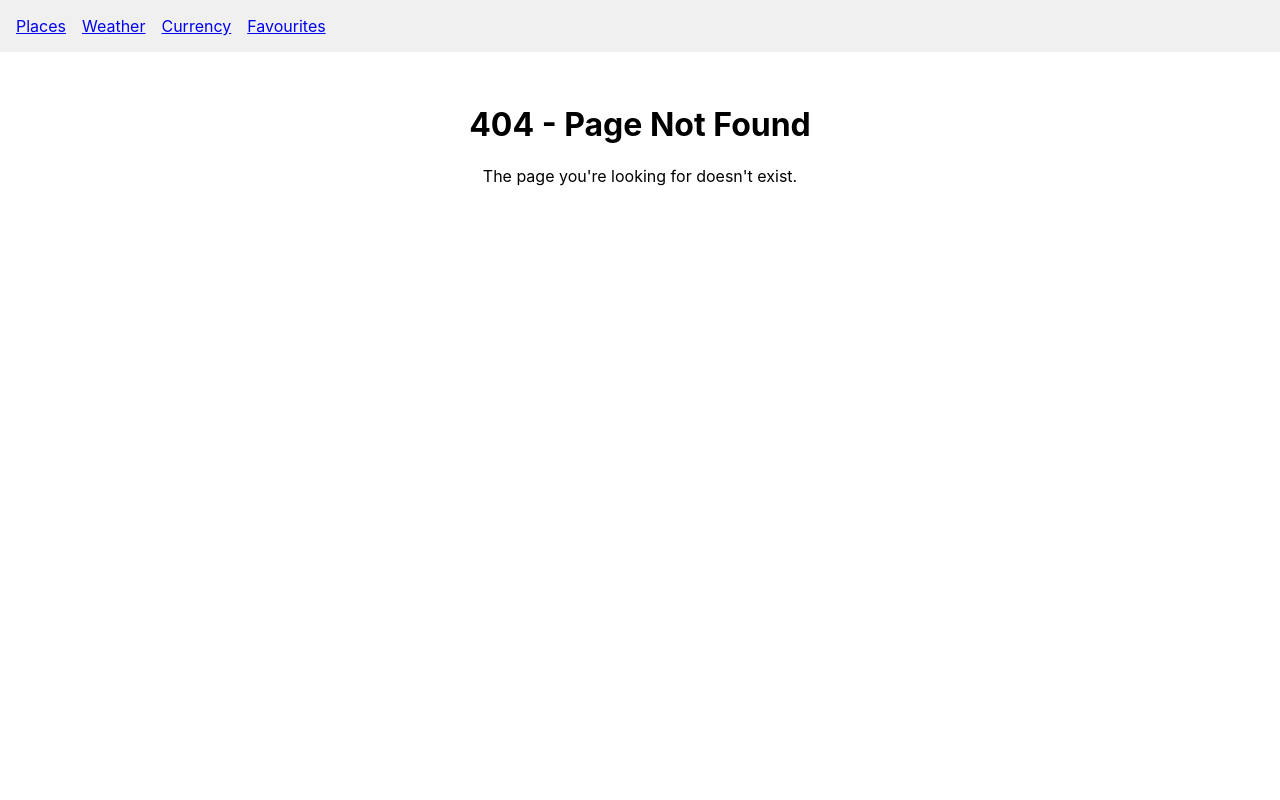
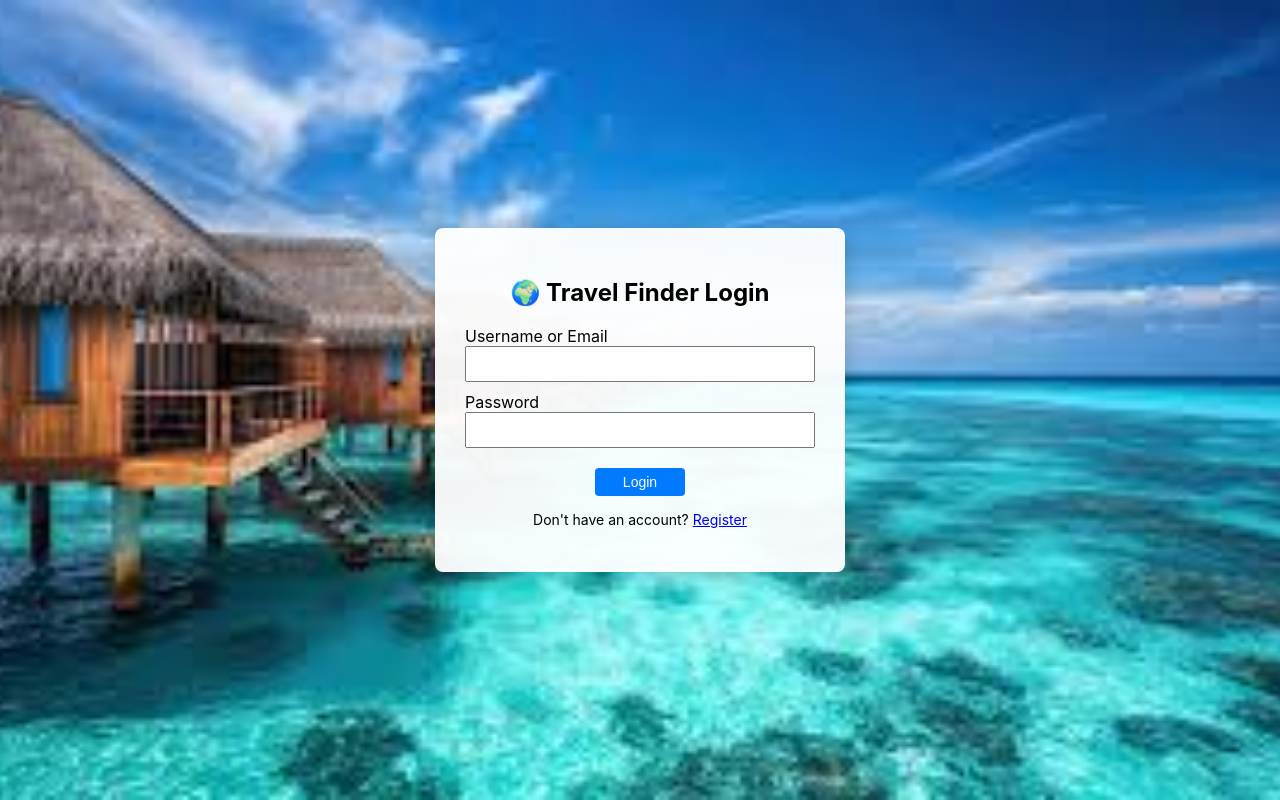
Before and after one commit to juliankoh6/Web-travel-planner, a React (Create React App) app in the folder frontend/: page /login in a window 1280 px wide. Before the commit this address had no page. Built offline with nearby package versions, Linux system fonts and the light colour scheme.

Commit message:
Update App.js

```diff
--- a/frontend/src/App.js
+++ b/frontend/src/App.js
@@ -1,27 +1,46 @@
-import React from 'react';
-import { BrowserRouter as Router, Routes, Route, Link } from 'react-router-dom';
+import React, { useState, useEffect } from 'react';
+import { BrowserRouter as Router, Routes, Route, Navigate, Link } from 'react-router-dom';
 
+import Login from './components/Login';
+import Register from './components/Register';
+import Home from './components/Home';
 import WeatherPg from './pages/WeatherPg';
 import CurrencyPg from './pages/CurrencyPg';
-import PlacesPg from './pages/PlacesPg';
-import FavouritesPg from './pages/FavouritesPg';
 import NotFoundPg from './pages/NotFoundPg';
 
 function App() {
+  const [isAuthenticated, setIsAuthenticated] = useState(!!localStorage.getItem('token'));
+
+  useEffect(() => {
+    const handleStorageChange = () => {
+      setIsAuthenticated(!!localStorage.getItem('token'));
+    };
+    window.addEventListener('storage', handleStorageChange);
+    return () => window.removeEventListener('storage', handleStorageChange);
+  }, []);
+
   return (
     <Router>
-      <nav style={{ padding: '1rem', backgroundColor: '#f0f0f0' }}>
-        <Link to="/" style={{ marginRight: '1rem' }}>Places</Link>
-        <Link to="/weather" style={{ marginRight: '1rem' }}>Weather</Link>
-        <Link to="/currency" style={{ marginRight: '1rem' }}>Currency</Link>
-        <Link to="/favourites">Favourites</Link>
-      </nav>
+      {isAuthenticated && (
+        <nav style={{ padding: '1rem', backgroundColor: '#f0f0f0' }}>
+          <Link to="/" style={{ marginRight: '1rem' }}>Home</Link>
+          <Link to="/weather" style={{ marginRight: '1rem' }}>Weather</Link>
+          <Link to="/currency" style={{ marginRight: '1rem' }}>Currency</Link>
+        </nav>
+      )}
 
       <Routes>
-        <Route path="/" element={<PlacesPg />} />
-        <Route path="/weather" element={<WeatherPg />} />
-        <Route path="/currency" element={<CurrencyPg />} />
-        <Route path="/favourites" element={<FavouritesPg />} />
+        {/* Public Routes */}
+        <Route path="/login" element={<Login setIsAuthenticated={setIsAuthenticated} />} />
+        <Route path="/register" element={<Register />} />
+
+        {/* Protected Routes */}
+        <Route path="/" element={isAuthenticated ? <Home /> : <Navigate to="/login" />} />
+        <Route path="/places" element={isAuthenticated ? <PlacesPg /> : <Navigate to="/login" />} />
+        <Route path="/weather" element={isAuthenticated ? <WeatherPg /> : <Navigate to="/login" />} />
+        <Route path="/currency" element={isAuthenticated ? <CurrencyPg /> : <Navigate to="/login" />} />
+
+        {/* Catch-all */}
         <Route path="*" element={<NotFoundPg />} />
       </Routes>
     </Router>
```
